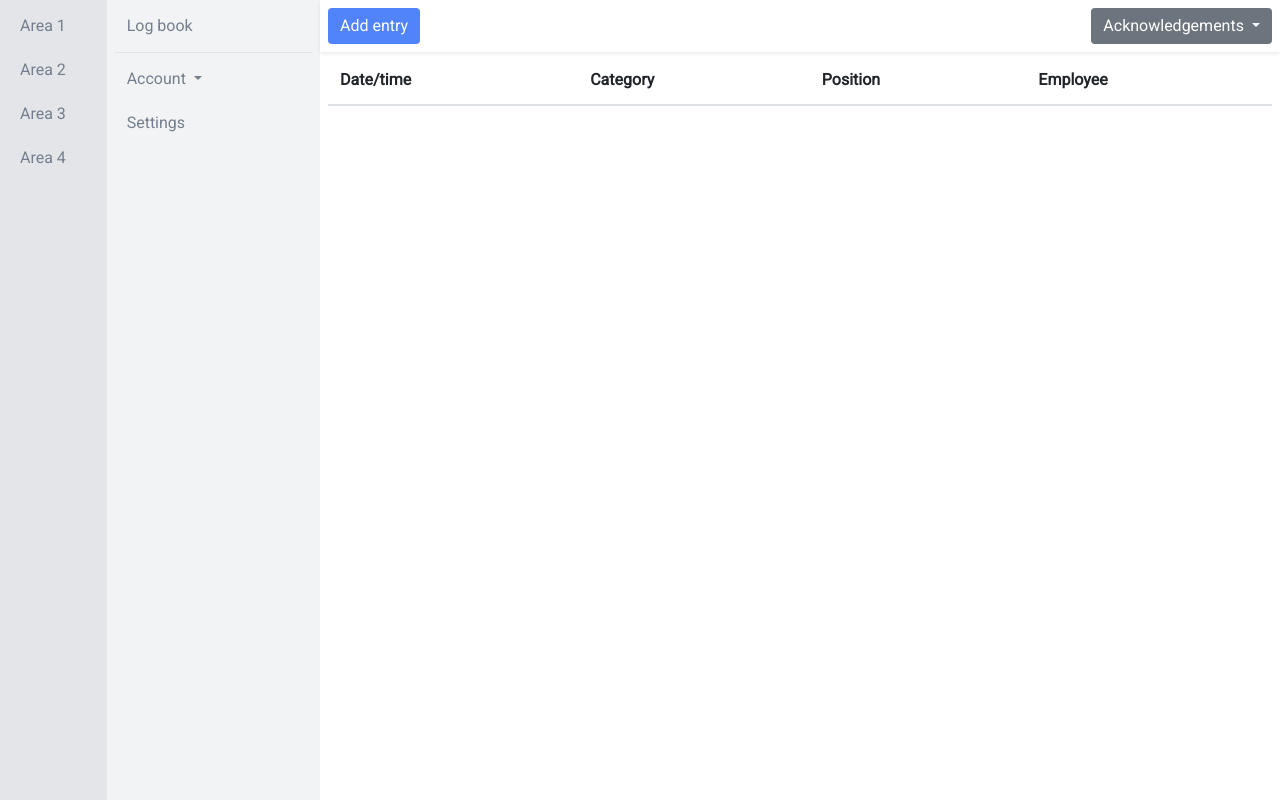
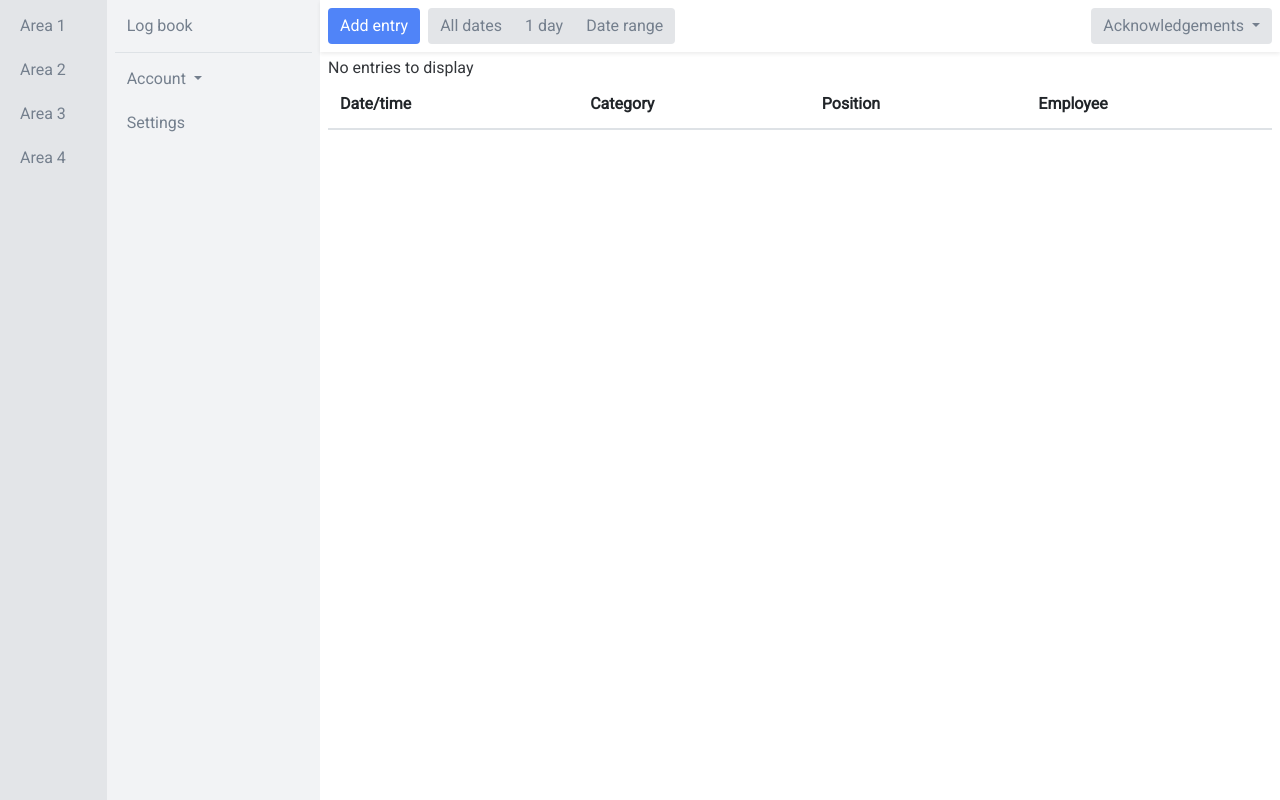
Before and after one commit to bneeland/tidylog, a Django app: a page that uses app/templates/app/log.html in a window 1280 px wide. Run offline with Django 3.2, Linux system fonts and the light colour scheme; a user stored in the database is signed in; data comes from the database, SQL or seed files in the repository; both versions use the stored data as it was after the commit; lists and menus that the app fills with data are empty; some libraries are stand-ins or nearby versions.

Commit message:
Got 1-day basics working

```diff
--- a/app/static/app/style.css
+++ b/app/static/app/style.css
@@ -73,6 +73,15 @@ a:hover, .btn-link:hover {
   background: var(--blue-light);
 }
 
+.btn-secondary {
+  background: var(--grey2);
+  color: var(--grey3);
+}
+
+.btn-secondary:hover {
+  background: var(--blue-light);
+}
+
 .sidebarnav:hover {
   background: var(--blue-light);
   color: white;
--- a/app/templates/app/log.html
+++ b/app/templates/app/log.html
@@ -20,6 +20,8 @@
           <!-- <p class="text-center"><small>AREAS</small></p> -->
           {% for area in areas %}
             <a href="{% url 'app:area' area.pk %}" class="btn btn-link btn-block sidebarnav" role="button">{{ area }}</a>
+          {% empty %}
+            No areas to display
           {% endfor %}
         </div>
 
@@ -28,6 +30,8 @@
           <!-- <p class="text-center"><small>LOGS</small></p> -->
           {% for log in logs %}
             <a href="{% url 'app:log' log.area.pk log.pk %}" class="btn btn-link btn-block sidebarnav" role="button">{{ log }}</a>
+          {% empty %}
+            No logs to display
           {% endfor %}
 
           <div class="border-top mt-2">
@@ -56,12 +60,29 @@
 
         <!-- {% comment %}<h2>Current area: {{ area.name }}</h2>
         <h2>Current log: {{ log.name }}</h2>{% endcomment %} -->
-        <div class="col p-0">
-          <button type="button" class="btn btn-primary" data-toggle="modal" data-target="#exampleModal">Add entry</button>
+        <!-- <div class="col p-0"> -->
+          <div>
+            <button type="button" class="btn btn-primary" data-toggle="modal" data-target="#add_entry">Add entry</button>
           </div>
+        <!-- </div> -->
+        <!-- <div class="col p-0"> -->
+          {% comment %}{{ view.kwargs.year }}{% endcomment %}
+          <div class="pl-2">
+            <div class="btn-group" role="group" aria-label="Basic example">
+              <a type="button" class="btn btn-secondary" href="{% url 'app:log' area.pk log.pk %}">All dates</a>
+              {% now "Y" as current_year %}
+              {% now "m" as current_month %}
+              {% now "d" as current_day %}
+              <a type="button" class="btn btn-secondary" href="{% url 'app:log_1_day' area.pk log.pk current_year current_month current_day %}">1 day</a>
+              <a type="button" class="btn btn-secondary" href="{% url 'app:log_date_range'  area.pk log.pk 2020 07 09 2020 07 10 %}"">Date range</a>
+            </div>
+          </div>
+        <!-- </div> -->
+
         <!-- <input type="text" id="myInput" onkeyup="myFunction()"  placeholder="Search"> -->
         <!-- Filter by date -->
-        <div class="col p-0 text-right">
+        <!-- <div class="col p-0 text-right"> -->
+          <div class="ml-auto">
             <div class="btn-group">
               <button type="button" class="btn btn-secondary dropdown-toggle" data-toggle="dropdown" aria-haspopup="true" aria-expanded="false">
                 Acknowledgements
@@ -74,6 +95,7 @@
               </div>
             </div>
           </div>
+        <!-- </div> -->
 
       </div>
 
@@ -84,12 +106,12 @@
       <table class="table" id="myTable">
         <thead>
           <tr>
-            <th scope="col"><b>Date/time</b></th>
-            <th scope="col"><b>Category</b></th>
+            <th scope="col">Date/time</th>
+            <th scope="col">Category</th>
             {% for field in fields %}
-              <th scope="col"><b>{{ field.name }}</b></th>
+              <th scope="col">{{ field.name }}</th>
             {% endfor %}
-            <th scope="col"><b>Employee</b></th>
+            <th scope="col">Employee</th>
           </tr>
         </thead>
         <tbody>
@@ -102,15 +124,17 @@
                 {% endfor %}
                 <td>{{ entry.user }}</td>
             </tr>
+          {% empty %}
+            No entries to display
           {% endfor %}
         </tbody>
       </table>
 
-      <div class="modal" id="exampleModal" tabindex="-1" role="dialog" aria-labelledby="exampleModalLabel" aria-hidden="true">
+      <div class="modal" id="add_entry" tabindex="-1" role="dialog" aria-labelledby="add_entry_label" aria-hidden="true">
         <div class="modal-dialog modal-dialog-centered modal-dialog-scrollable">
           <div class="modal-content">
             <div class="modal-header">
-              <h5 class="modal-title" id="exampleModalLabel">New entry</h5>
+              <h5 class="modal-title" id="add_entry_label">New entry</h5>
               <button type="button" class="close" data-dismiss="modal" aria-label="Close">
                 <span aria-hidden="true">&times;</span>
               </button>
--- a/app/views.py
+++ b/app/views.py
@@ -70,9 +70,9 @@ class Log(LoginRequiredMixin, AreasMixin, LogsMixin, CreateView):
             month = self.kwargs['month']
             day = self.kwargs['day']
 
-            context['year'] = year
-            context['month'] = month
-            context['day'] = day
+            # context['year'] = year
+            # context['month'] = month
+            # context['day'] = day
 
             entries = entries.filter(created_at__date=datetime.date(year, month, day))
 
@@ -84,12 +84,12 @@ class Log(LoginRequiredMixin, AreasMixin, LogsMixin, CreateView):
             month_end = self.kwargs['month_end']
             day_end = self.kwargs['day_end']
 
-            context['year_start'] = year_start
-            context['month_start'] = month_start
-            context['day_start'] = day_start
-            context['year_end'] = year_end
-            context['month_end'] = month_end
-            context['day_end'] = day_end
+            # context['year_start'] = year_start
+            # context['month_start'] = month_start
+            # context['day_start'] = day_start
+            # context['year_end'] = year_end
+            # context['month_end'] = month_end
+            # context['day_end'] = day_end
 
             entries = entries.filter(created_at__gte=datetime.date(year_start, month_start, day_start)).filter()
             entries = entries.filter(created_at__lte=datetime.date(year_end, month_end, day_end+1)).filter()
```
Also changed, not shown: db.sqlite3. Lines whose indentation alone changed are shown as unchanged.
